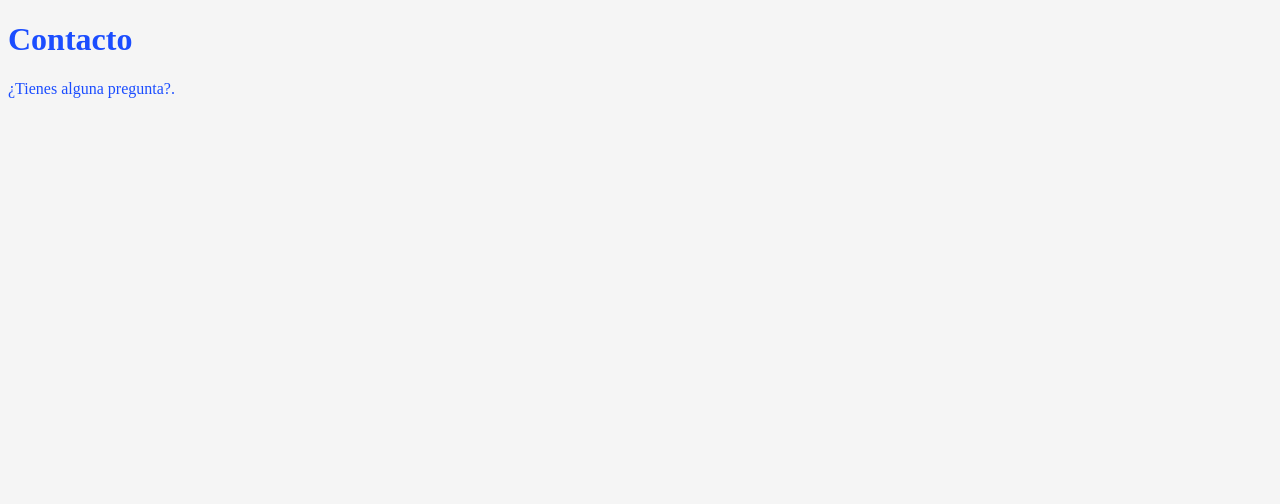
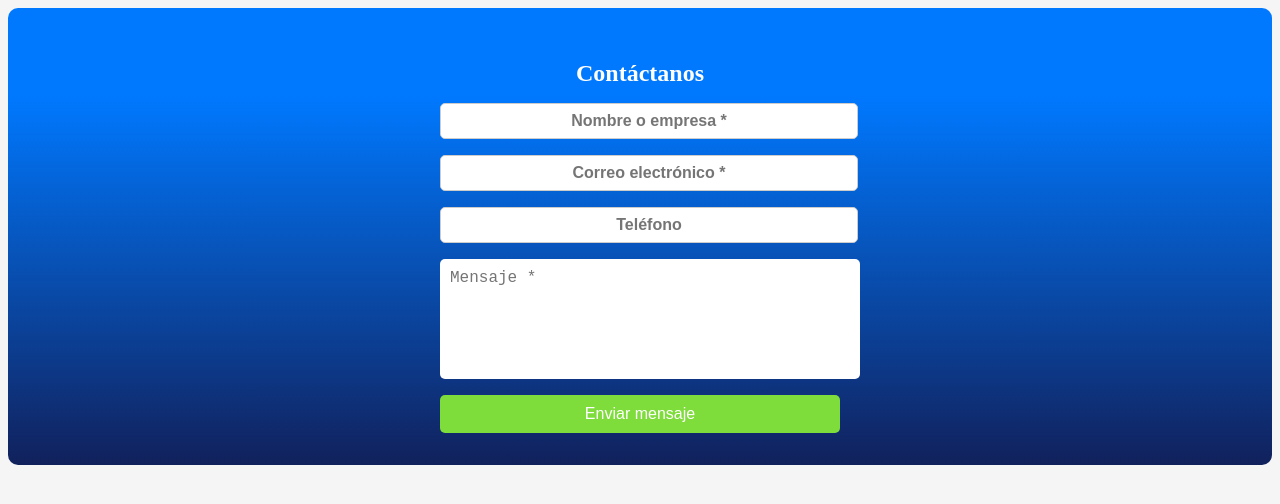
Before and after one commit to Adrianaortiz00/cdigital2024, a Next.js app: page /contacto in a window 1280 px wide. Shown: the top 504 px of the page. Built offline with nearby package versions, Linux system fonts and the light colour scheme; no server answers.

Commit message:
SendEmail configuration and start of the form structure

```diff
--- a/package.json
+++ b/package.json
@@ -9,7 +9,9 @@
     "lint": "next lint"
   },
   "dependencies": {
+    "@emailjs/browser": "^4.4.1",
     "cdigital": "file:",
+    "emailjs-com": "^3.2.0",
     "next": "15.1.5",
     "react": "^19.0.0",
     "react-dom": "^19.0.0",
--- /dev/null
+++ b/src/app/contacto/metadata.js
@@ -0,0 +1,4 @@
+export const metadata = {
+  title: "Contacto | CDigital | Soluciones en Power Platform",
+  description: "Ponte en contacto con nosotros para saber cómo podemos ayudarte a transformar tu negocio con Power Platform.",
+};
--- a/src/app/contacto/page.jsx
+++ b/src/app/contacto/page.jsx
@@ -1,13 +1,198 @@
-export const metadata = {
-  title: "Contacto | CDigital | Soluciones en Power Platform",
-  description: "Ponte en contacto con nosotros para saber cómo podemos ayudarte a transformar tu negocio con Power Platform.",
-};
+'use client'
+import "./metadata"
 
-export default function ContactoPage() {
+/* export default function ContactoPage() {
   return (
     <div>
       <h1>Contacto</h1>
       <p>¿Tienes alguna pregunta?.</p>
     </div>
   );
-}
+} */
+
+/*   import { useState } from "react";
+  import styles from "../../styles/contactForm.module.scss";
+
+  const ContactForm = () => {
+    const [formData, setFormData] = useState({
+      name: "",
+      email: "",
+      phone: "",
+      message: ""
+    });
+    const [errors, setErrors] = useState({});
+
+    const handleChange = (e) => {
+      setFormData({ ...formData, [e.target.name]: e.target.value });
+    };
+
+    const validate = () => {
+      let newErrors = {};
+      if (!formData.name) newErrors.name = "El nombre es obligatorio";
+      if (!formData.email) {
+        newErrors.email = "El correo es obligatorio";
+      } else if (!/^[^\s@]+@[^\s@]+\.[^\s@]+$/.test(formData.email)) {
+        newErrors.email = "El correo no es válido";
+      }
+      if (!formData.message) newErrors.message = "El mensaje es obligatorio";
+      return newErrors;
+    };
+
+    const handleSubmit = (e) => {
+      e.preventDefault();
+      const validationErrors = validate();
+      if (Object.keys(validationErrors).length > 0) {
+        setErrors(validationErrors);
+        return;
+      }
+      console.log("Datos enviados:", formData);
+      alert("Mensaje enviado con éxito");
+      setFormData({ name: "", email: "", phone: "", message: "" });
+      setErrors({});
+    };
+
+    return (
+      <div className={styles.container}>
+        <h2 className={styles.title}>Contáctanos</h2>
+        <form className={styles.form} onSubmit={handleSubmit}>
+          <input
+            type="text"
+            name="name"
+            placeholder="Nombre o empresa *"
+            value={formData.name}
+            onChange={handleChange}
+          />
+          {errors.name && <span className={styles.error}>{errors.name}</span>}
+
+          <input
+            type="email"
+            name="email"
+            placeholder="Correo electrónico *"
+            value={formData.email}
+            onChange={handleChange}
+          />
+          {errors.email && <span className={styles.error}>{errors.email}</span>}
+
+          <input
+            type="tel"
+            name="phone"
+            placeholder="Teléfono"
+            value={formData.phone}
+            onChange={handleChange}
+          />
+
+          <textarea
+            name="message"
+            placeholder="Mensaje *"
+            value={formData.message}
+            onChange={handleChange}
+          ></textarea>
+          {errors.message && <span className={styles.error}>{errors.message}</span>}
+
+          <button type="submit" className={styles.button}>Enviar mensaje</button>
+        </form>
+      </div>
+    );
+  };
+
+  export default ContactForm;
+   */
+
+  import { useState } from "react";
+  import styles from "../../styles/contactForm.module.scss";
+import { sendInternalEmail, sendUserEmail } from "../../utils/SendEmail";
+
+const ContactForm = () => {
+  const [formData, setFormData] = useState({
+    name: "",
+    email: "",
+    phone: "",
+    message: ""
+  });
+  const [errors, setErrors] = useState({});
+
+  const handleChange = (e) => {
+    setFormData({ ...formData, [e.target.name]: e.target.value });
+  };
+
+  const validate = () => {
+    let newErrors = {};
+    if (!formData.name) newErrors.name = "El nombre es obligatorio";
+    if (!formData.email) {
+      newErrors.email = "El correo es obligatorio";
+    } else if (!/^[^\s@]+@[^\s@]+\.[^\s@]+$/.test(formData.email)) {
+      newErrors.email = "El correo no es válido";
+    }
+    if (!formData.message) newErrors.message = "El mensaje es obligatorio";
+    return newErrors;
+  };
+
+  const handleSubmit = async (e) => {
+    e.preventDefault();
+    const validationErrors = validate();
+    if (Object.keys(validationErrors).length > 0) {
+      setErrors(validationErrors);
+      return;
+    }
+
+    try {
+      await sendInternalEmail(formData);
+      await sendUserEmail({ message: formData.message });
+      alert("Mensaje enviado con éxito");
+      setFormData({ name: "", email: "", phone: "", message: "" });
+      setErrors({});
+    } catch (error) {
+      console.error("Error al enviar el formulario:", error);
+      alert("Hubo un problema al enviar el mensaje. Intenta de nuevo.");
+    }
+  };
+
+  return (
+    <div className={styles.container}>
+      <h2 className={styles.title}>Contáctanos</h2>
+      <form className={styles.form} onSubmit={handleSubmit}>
+        <input
+          type="text"
+          name="name"
+          placeholder="Nombre o empresa *"
+          value={formData.name}
+          onChange={handleChange}
+          className={styles.input}
+        />
+        {errors.name && <span className={styles.error}>{errors.name}</span>}
+
+        <input
+          type="email"
+          name="email"
+          placeholder="Correo electrónico *"
+          value={formData.email}
+          onChange={handleChange}
+          className={styles.input}
+        />
+        {errors.email && <span className={styles.error}>{errors.email}</span>}
+
+        <input
+          type="tel"
+          name="phone"
+          placeholder="Teléfono"
+          value={formData.phone}
+          onChange={handleChange}
+          className={styles.input}
+        />
+
+        <textarea
+          name="message"
+          placeholder="Mensaje *"
+          value={formData.message}
+          onChange={handleChange}
+          className={styles.textarea}
+        ></textarea>
+        {errors.message && <span className={styles.error}>{errors.message}</span>}
+
+        <button type="submit" className={styles.button}>Enviar mensaje</button>
+      </form>
+    </div>
+  );
+};
+
+export default ContactForm;
--- /dev/null
+++ b/src/styles/contactForm.module.scss
@@ -0,0 +1,66 @@
+@import './variables.scss';
+.container {
+    display: flex;
+    flex-direction: column;
+    align-items: center;
+    justify-content: center;
+    padding: 2rem;
+    background: $blue-gradient;
+    border-radius: 10px;
+  }
+
+  .title {
+    color: $white-color;
+    font-size: 24px;
+    margin-bottom: 1rem;
+  }
+
+  .form {
+    display: flex;
+    flex-direction: column;
+    gap: 1rem;
+    width: 100%;
+    max-width: 400px;
+
+    input {
+        text-align: center;
+        font-weight: bold; /* Hace que el texto ingresado sea en negrita */
+        padding: 0.5rem; /* Espaciado interno para mejor apariencia */
+        border: 1px solid #ccc; /* Borde opcional */
+        border-radius: 5px; /* Bordes redondeados */
+        font-size: 1rem; /* Tamaño de texto */
+      }
+
+  }
+
+  .input, .textarea {
+    width: 100%;
+    padding: 10px;
+    border: none;
+    border-radius: 5px;
+    font-size: 16px;
+  }
+
+  .textarea {
+    height: 100px;
+    resize: none;
+  }
+
+  .button {
+    background-color: $green-color;
+    color: $white-color;
+    padding: 10px;
+    border: none;
+    border-radius: 5px;
+    cursor: pointer;
+    font-size: 16px;
+  }
+
+  .button:hover {
+    background-color: $green-color;
+  }
+
+  .error {
+    color: #ff0000;
+    font-size: 14px;
+  }
--- a/src/styles/globals.scss
+++ b/src/styles/globals.scss
@@ -8,5 +8,5 @@
 body {
   font-family: var(--font-primary);
   background: #f5f5f5;
-  color: $color-azul-primario;
+  color: $primary-blue-color;
 }
--- a/src/styles/page.module.scss
+++ b/src/styles/page.module.scss
@@ -4,21 +4,21 @@
   font-family: $font-secondary;
   font-size: 60px;
   font-weight: 700; // Bold
-  color: $color-verde;
+  color: $green-color;
 }
 
 .subtitle {
   font-family: $font-secondary;
   font-size: 48px;
   font-weight: 500; // Medium
-  color: $color-azul-primario;
+  color: $primary-blue-color;
 }
 
 .description {
   font-family: $font-primary;
   font-size: 30px;
   font-weight: 400; // Regular
-  color: $color-azul-oscuro;
+  color: $dark-blue-color;
 }
 
 .text-p {
--- a/src/styles/variables.scss
+++ b/src/styles/variables.scss
@@ -1,8 +1,10 @@
-$color-azul-primario: #1b4dff;
-$color-verde: #7EDC3B;
-$color-gris: #BBBABA;
-$color-negro: #000000;
-$color-azul-oscuro: #04091c;
+$primary-blue-color: #1b4dff;
+$green-color: #7EDC3B;
+$grey-color: #BBBABA;
+$black-color: #000000;
+$white-color: #ffffff;
+$dark-blue-color: #04091c;
+$blue-gradient: linear-gradient(180deg, #0079FF 0%, #0079FF 19%, #11215C 100%);
 
 $font-primary: var(--font-poppins);
 $font-secondary: var(--font-space-grotesk);
--- /dev/null
+++ b/src/utils/SendEmail.jsx
@@ -0,0 +1,29 @@
+import emailjs from "@emailjs/browser";
+
+const emailService = process.env.NEXT_PUBLIC_EMAILJS_SERVICE_ID;
+const emailTemplate = process.env.NEXT_PUBLIC_EMAILJS_TEMPLATE_INT;
+const emailUserTemplate = process.env.NEXT_PUBLIC_EMAILJS_TEMPLATE_USER;
+const emailKey = process.env.NEXT_PUBLIC_EMAILJS_PUBLIC_KEY;
+
+export const sendInternalEmail = ({ name, email, phone, message }) => {
+  const templateParams = {
+    name,
+    email,
+    phone,
+    message,
+  };
+
+  return emailjs.send(emailService, emailTemplate, templateParams, emailKey)
+    .then(() => console.log("Correo interno enviado con éxito"))
+    .catch((error) => console.error("Error al enviar correo interno:", error));
+};
+
+export const sendUserEmail = ({ message }) => {
+  const templateParams = {
+    message,
+  };
+
+  return emailjs.send(emailService, emailUserTemplate, templateParams, emailKey)
+    .then(() => console.log("Correo al usuario enviado con éxito"))
+    .catch((error) => console.error("Error al enviar correo al usuario:", error));
+};
```
Also changed, not shown: 2 other files (tests, documents, lock files or other folders).
